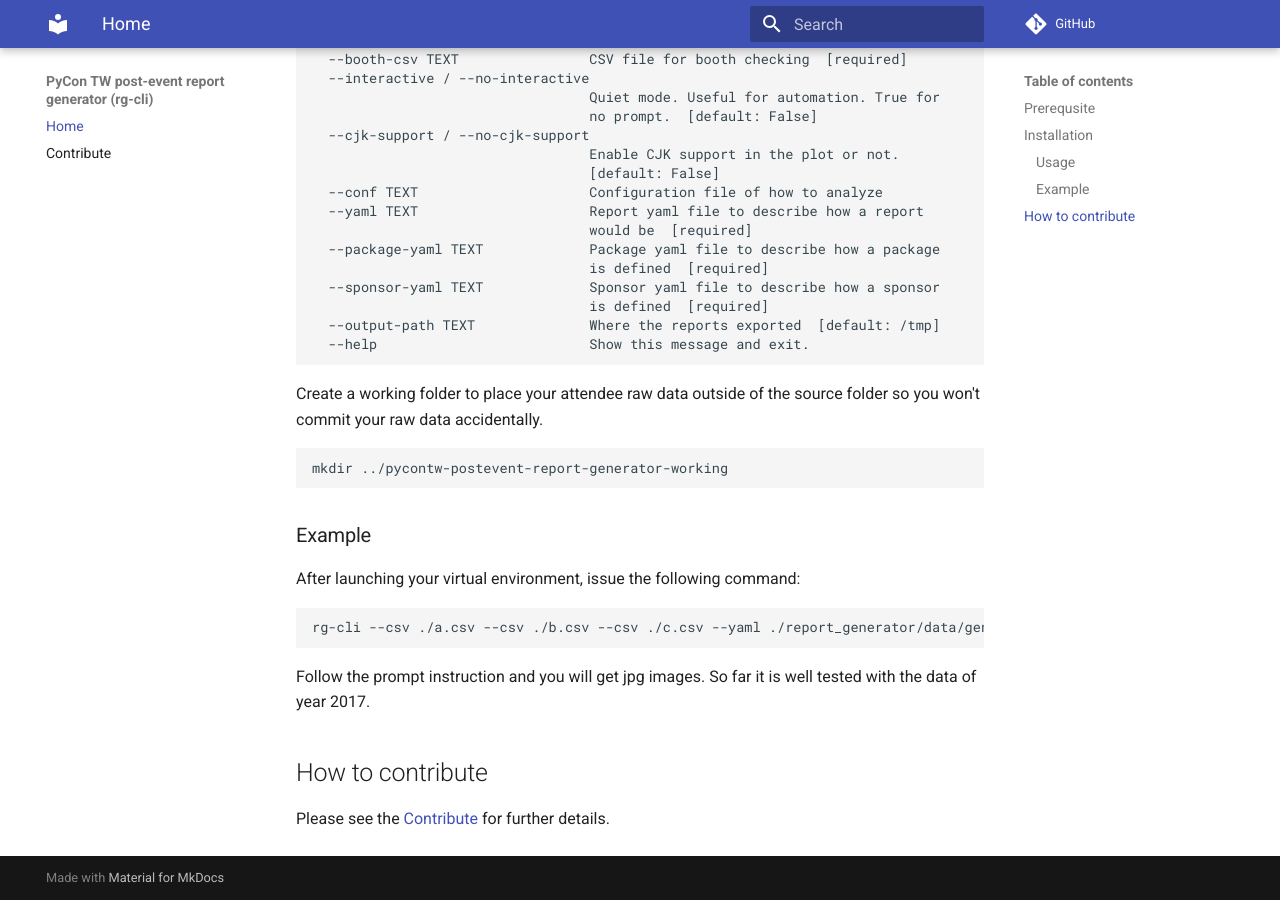
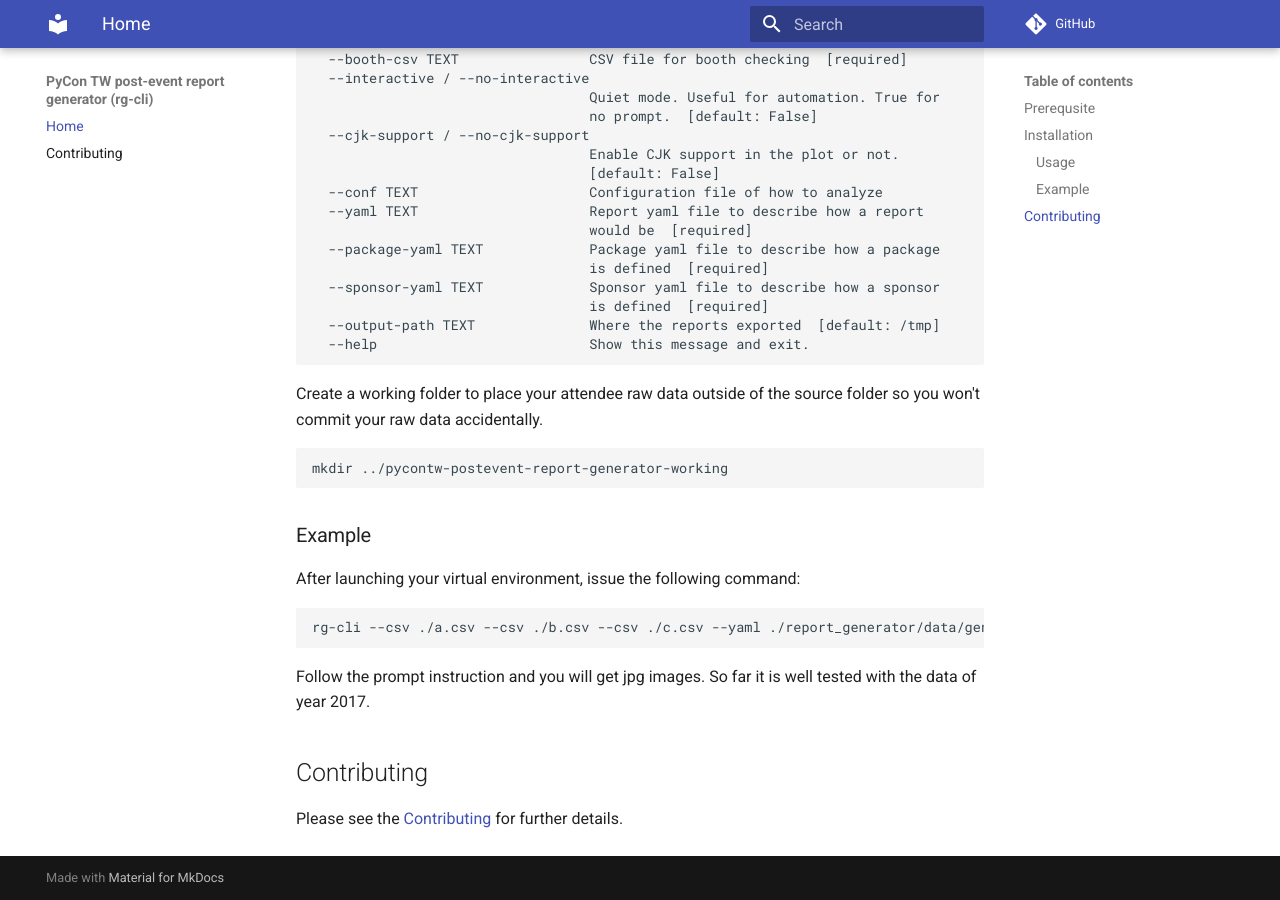
Before and after one commit to pycontw/postevent-report-generator, an MkDocs documentation site: the page built from docs/README.md, in a window 1280 px wide and 900 px high, scrolled down 780 px. Built offline with MkDocs 1.6.1 and Material for MkDocs 9.7.7, drawn with Linux system fonts in a browser that asks for light colours; comment, search, counter and statistics services are not loaded.

Commit message:
docs: rename contribute as contributing
GitHub will add a link to the file with docs/contributing as a
reference when creating issue

```diff
--- a/docs/README.md
+++ b/docs/README.md
@@ -61,5 +61,5 @@ rg-cli --csv ./a.csv --csv ./b.csv --csv ./c.csv --yaml ./report_generator/data/
 
 Follow the prompt instruction and you will get jpg images. So far it is well tested with the data of year 2017.
 
-## How to contribute
-Please see the [Contribute](contribute.md) for further details.
+## Contributing
+Please see the [Contributing](contributing.md) for further details.
--- a/docs/contribute.md
+++ b/docs/contributing.md
@@ -1,4 +1,4 @@
-## How to contribute
+## Contributing
 
 ### Step 1. Fork this repository to your GitHub
 
--- a/mkdocs.yml
+++ b/mkdocs.yml
@@ -1,7 +1,7 @@
 site_name: PyCon TW post-event report generator (rg-cli)
 nav:
   - Home: README.md
-  - Contribute: contribute.md
+  - Contributing: contributing.md
 theme:
   name: 'material'
 repo_url: https://github.com/pycontw/pycontw-postevent-report-generator
```
